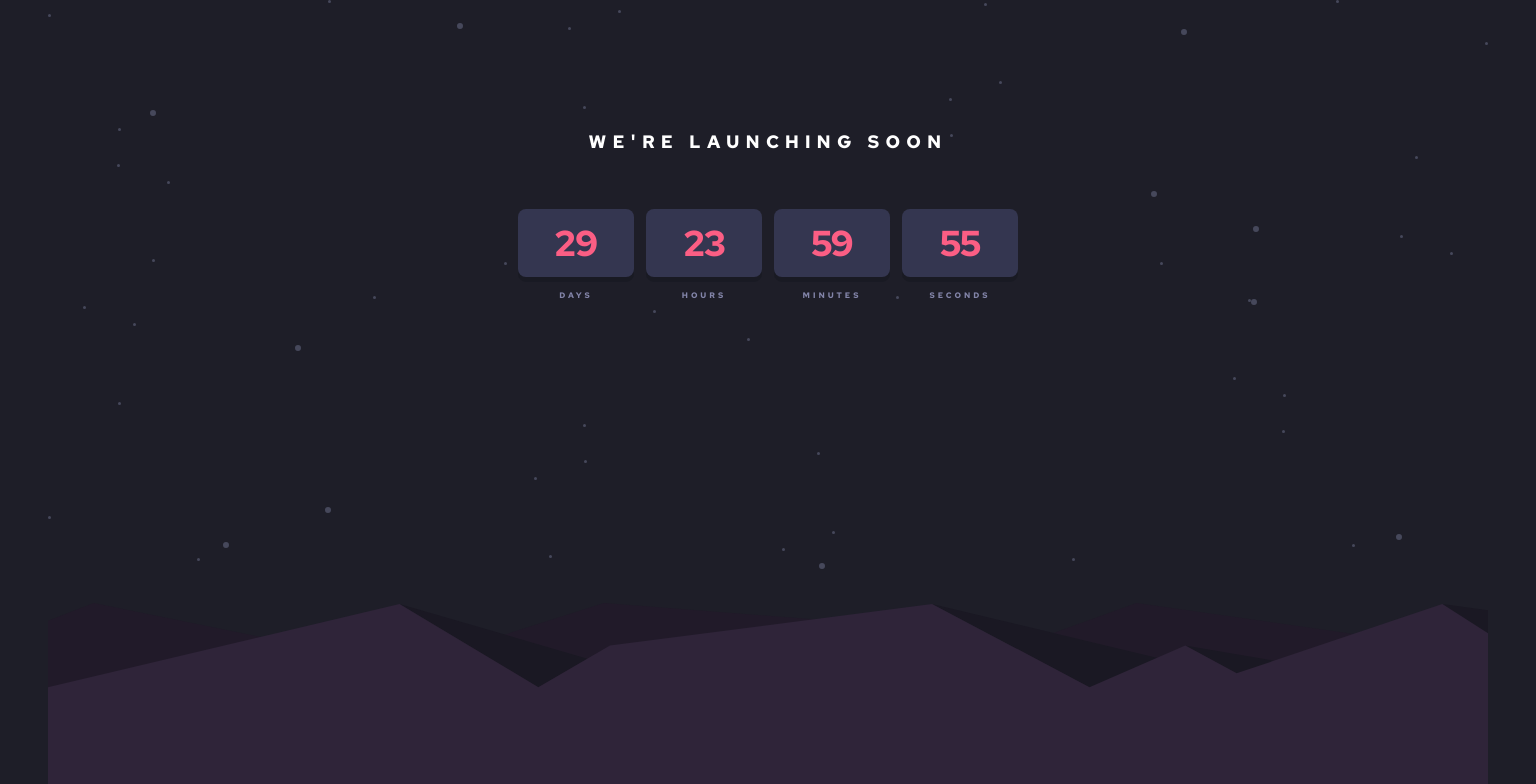
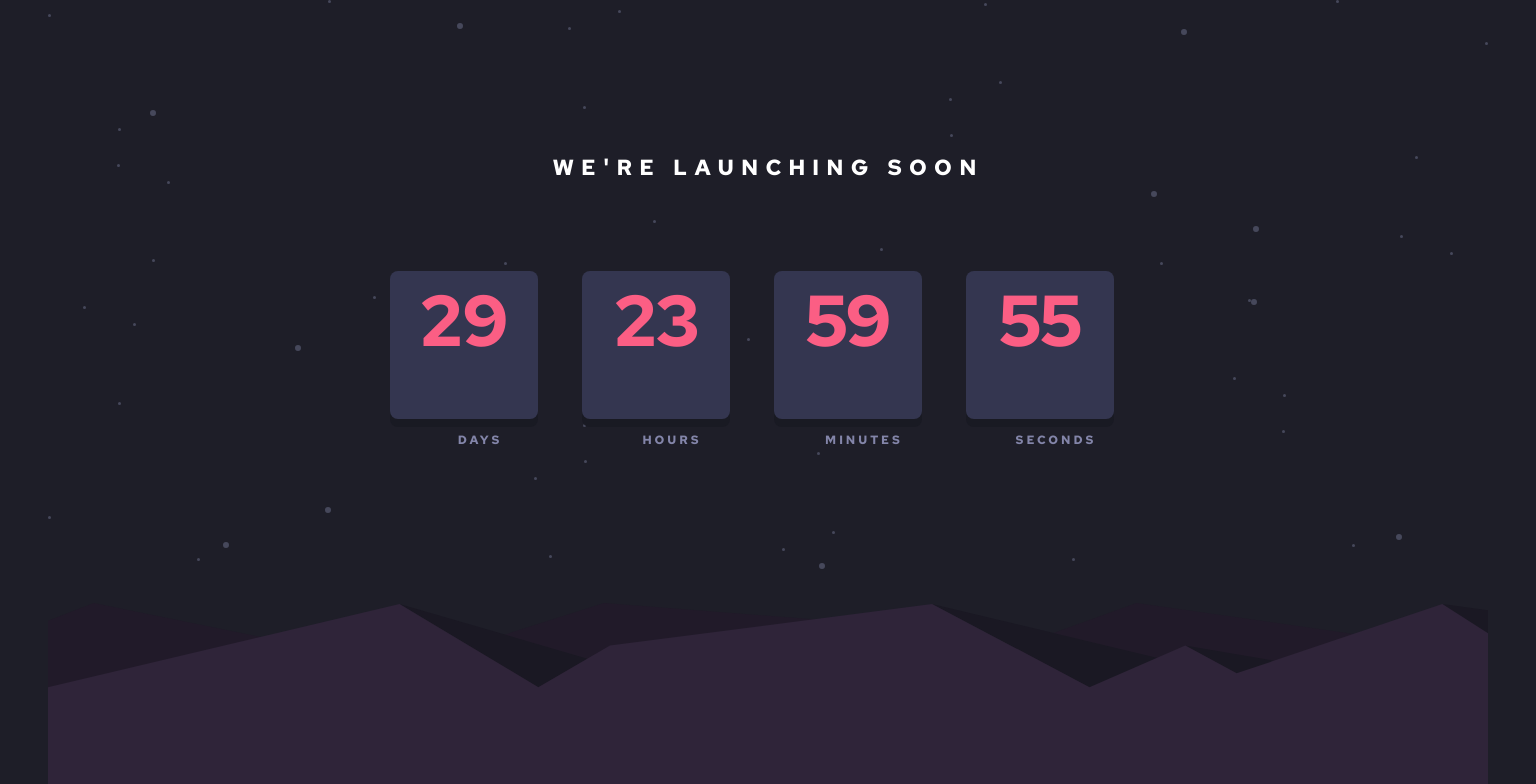
Before and after one commit to ronniekram/countdown, a React (Create React App) app: page / in a window 1536 px wide. Shown: the top 784 px of the page. Built offline with nearby package versions, Linux system fonts and the light colour scheme.

Commit message:
mobile and desktop styling mostly complete. need flip and timer styles

```diff
--- a/src/App.js
+++ b/src/App.js
@@ -3,7 +3,7 @@ import Countdown from './Countdown';
 
 const App = () => {
   return (
-    <div id="title" className="font-red-hat text-white text-center sm:w-1/3 w-11/12 mx-auto mt-32">
+    <div id="title" className="font-red-hat text-white text-center sm:w-1/2 w-11/12 mx-auto my-auto">
       <div>
         WE'RE LAUNCHING SOON
       </div>
--- a/src/Countdown.js
+++ b/src/Countdown.js
@@ -54,7 +54,7 @@ const Countdown = () => {
 
 
   return (
-    <div className="flex flex-row font-red-hat mx-auto my-12">
+    <div className="flex flex-row font-red-hat mx-auto sm:my-20 my-8">
       <div className={countdown.unit}>
         <div className={countdown.timer}>
           {days}
--- a/src/assets/style.css
+++ b/src/assets/style.css
@@ -8,14 +8,17 @@ body {
 }
 
 #title {
-  font-size: 18px;
-  letter-spacing: 6.14px;
+  margin-top: 9.5rem;
+  font-size: 1.15rem;
+  letter-spacing: .35rem;
 }
 
 .timer {
   box-shadow: 0px .3rem #191A23;
   background: #343650;
   letter-spacing: -1.08px;
+  width: 4.45rem;
+  height: 4.45rem;
 }
 
 .unit {
@@ -23,8 +26,27 @@ body {
   font-size: .5rem;
 }
 
-@media screen and (min: 1440px) {
+@media only screen and (min-width: 1366px) {
   body {
-    background-size: 100%;
+    background-color: rgb(30,30,40);
+    /* background-color: linear-gradient(180deg, #1D1E28 0.12%, #261C2D 94.84%, #261A2D 100%); */
+    background-image: url(./images/pattern-hills.svg), url(./images/bg-stars.svg);
+    background-position: bottom, top;
+    background-repeat: no-repeat;
+    background-attachment: fixed;
+  }
+  #title {
+    font-size: 1.37rem;
+    letter-spacing: .45rem;
+  }
+
+  .timer {
+    box-shadow: 0px .5rem #191A23;
+    height: 9.25rem;
+    width: 9.25rem;
+  }
+
+  .unit {
+    font-size: .75rem;
   }
 }
--- a/src/assets/style.js
+++ b/src/assets/style.js
@@ -1,6 +1,6 @@
 const countdown = {
   unit: 'unit text-primary-blue text-center p-1.5 w-1/4',
-  timer: 'timer text-primary-red text-center rounded-lg text-4xl py-3.5',
+  timer: 'timer text-primary-red text-center rounded-lg sm:text-7xl text-4xl py-3.5',
   label: 'py-3'
 };
 
```
